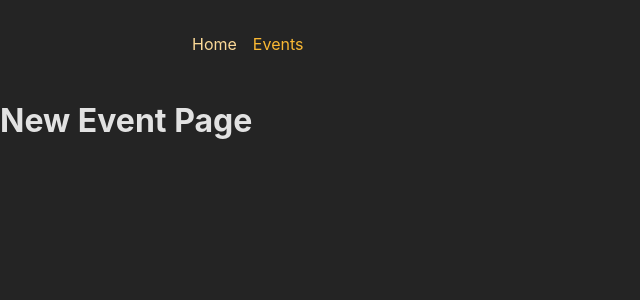
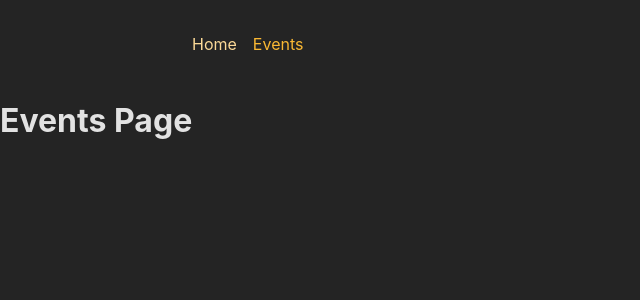
Before and after one commit to LordCracken/events-manager, a JavaScript app in the folder frontend/: page /events/new in a window 1280 px wide. Shown: the top 300 px of the page, without its empty margins (0-640 px from the left). Built offline with nearby package versions, Linux system fonts and the light colour scheme; the HTML template or start-up script is replaced by a standard one.

Commit message:
use nested routes for pages routing

```diff
--- a/frontend/src/App.js
+++ b/frontend/src/App.js
@@ -34,10 +34,12 @@ function App() {
       <MainNavigation />
       <Routes>
         <Route path="" element={<HomePage />} />
-        <Route path="events" element={<EventsPage />} />
-        <Route path="events/:eventId" element={<EventDetailPage />} />
-        <Route path="events/new" element={<NewEventPage />} />
-        <Route path="events/:eventId/edit" element={<EditEventPage />} />
+        <Route path="events" element={<EventsPage />}>
+          <Route path=":eventId" element={<EventDetailPage />}>
+            <Route path="edit" element={<EditEventPage />} />
+          </Route>
+          <Route path="new" element={<NewEventPage />} />
+        </Route>
       </Routes>
     </>
   );
```
